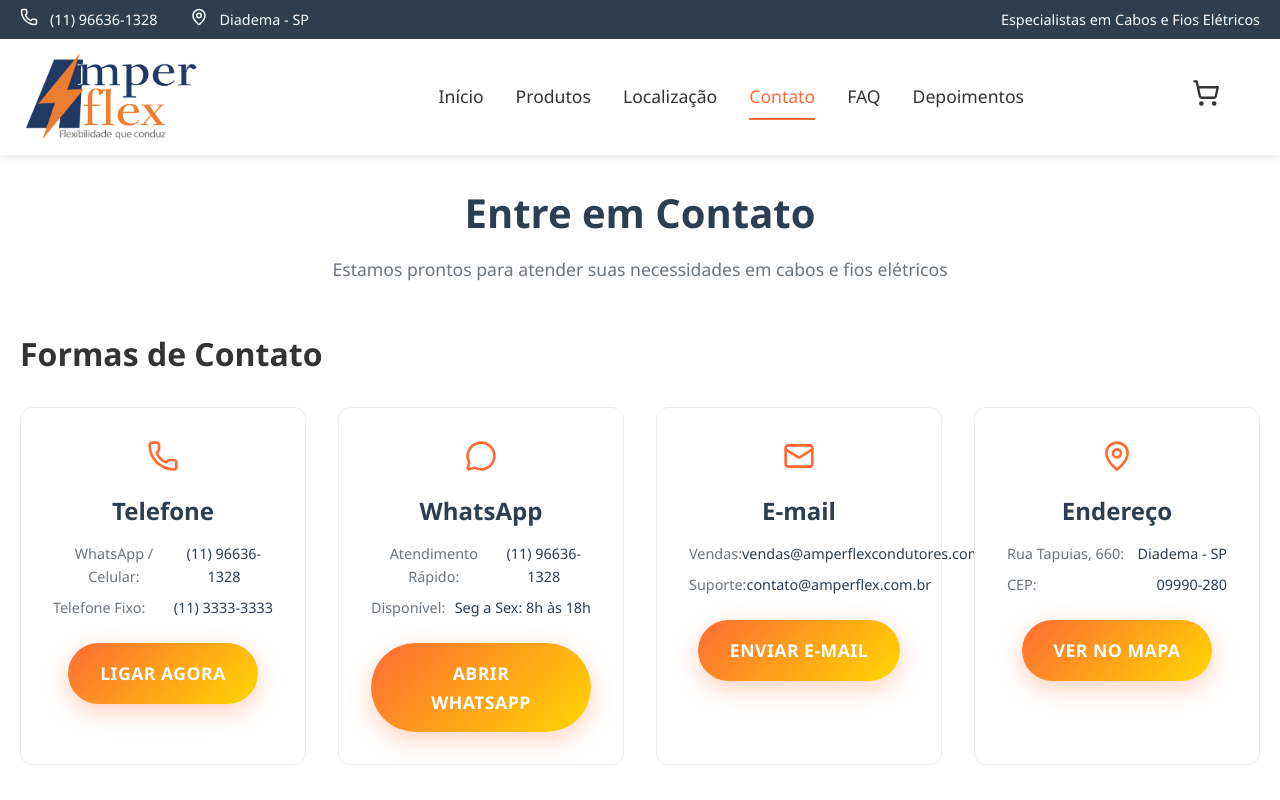
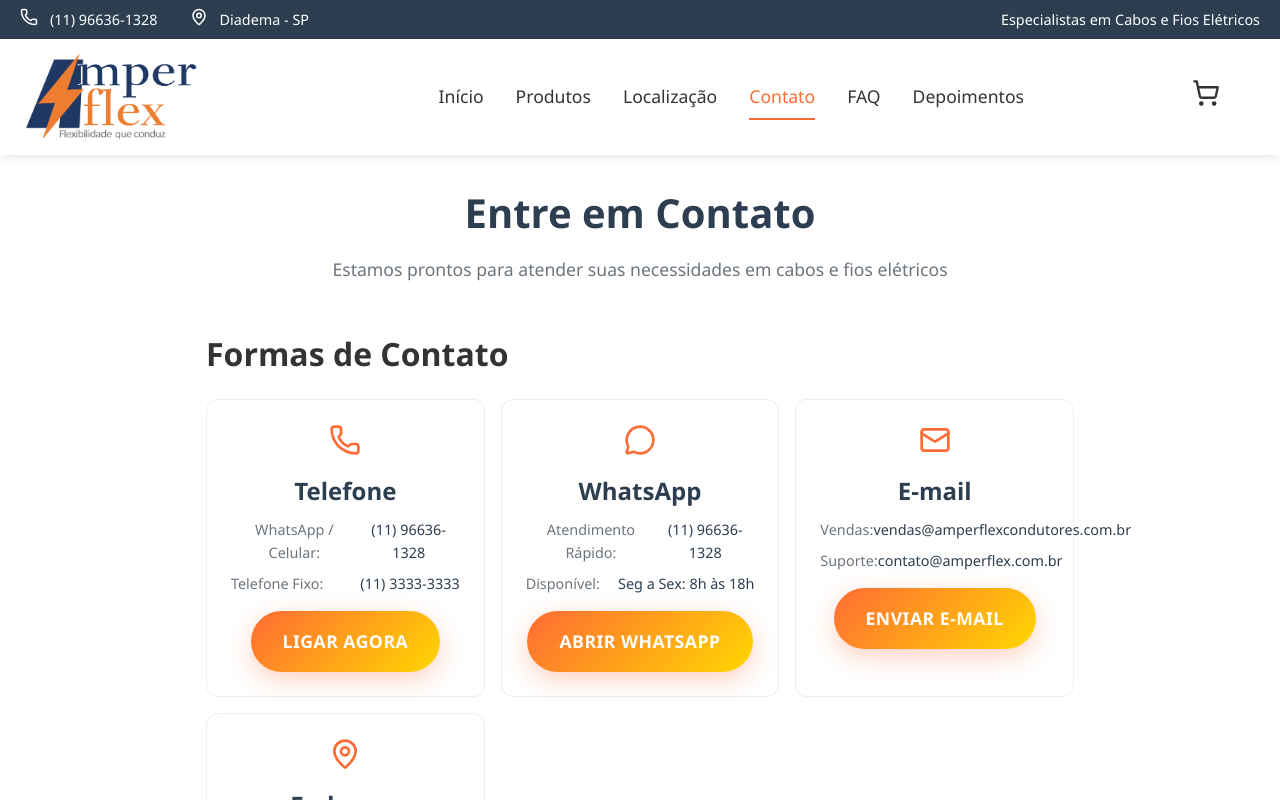
Before and after one commit to ShillyaRodgez/Amperflex, a React (Vite) app: page /Amperflex/contato in a window 1280 px wide. Shown: the top 800 px of the page. Built offline with nearby package versions, Linux system fonts and the light colour scheme.

Commit message:
Correção de espaçamentos

```diff
--- a/src/context/CartContext.jsx
+++ b/src/context/CartContext.jsx
@@ -113,7 +113,7 @@ export const CartProvider = ({ children }) => {
   }
 
   const generateWhatsAppMessage = () => {
-    let message = '*SOLICITAÇÃO DE ORÇAMENTO - AMPERFLEX*\n\n'
+    let message = '*ORÇAMENTO - AMPERFLEX*\n\n'
     message += '*Produtos solicitados:*\n\n'
 
     cartItems.forEach((item, index) => {
--- a/src/style.css
+++ b/src/style.css
@@ -1364,27 +1364,33 @@ p {
   padding: 2rem 0;
 }
 
+.contact .container {
+  max-width: 900px;
+  margin: 0 auto;
+  padding: 0 1rem;
+}
+
 .contact-content {
   display: grid;
-  gap: 4rem;
+  gap: 2.5rem;
 }
 
 .contact-methods {
-  margin-bottom: 3rem;
+  margin-bottom: 1.5rem;
 }
 
 .methods-grid {
   display: grid;
   grid-template-columns: repeat(auto-fit, minmax(250px, 1fr));
-  gap: 2rem;
-  margin-top: 2rem;
+  gap: 1rem;
+  margin-top: 1.5rem;
 }
 
 .method-card {
   background: white;
   border: 1px solid #eee;
   border-radius: 12px;
-  padding: 2rem;
+  padding: 1.5rem;
   text-align: center;
   transition: all 0.3s ease;
 }
@@ -1396,16 +1402,16 @@ p {
 
 .method-icon {
   color: #FF6B35;
-  margin-bottom: 1rem;
+  margin-bottom: 0.75rem;
 }
 
 .method-card h3 {
   color: #2c3e50;
+  margin-bottom: 0.75rem;
+}
+
+.method-info {
   margin-bottom: 1rem;
-}
-
-.method-info {
-  margin-bottom: 1.5rem;
 }
 
 .info-item {
@@ -1577,6 +1583,12 @@ p {
   padding: 2rem 0;
 }
 
+.faq .container {
+  max-width: 900px;
+  margin: 0 auto;
+  padding: 0 1rem;
+}
+
 .faq-search {
   margin-bottom: 3rem;
 }
@@ -1631,7 +1643,7 @@ p {
 .questions-list {
   display: flex;
   flex-direction: column;
-  gap: 1rem;
+  gap: 0.5rem;
 }
 
 .faq-item {
@@ -1645,12 +1657,13 @@ p {
   width: 100%;
   background: none;
   border: none;
-  padding: 1.5rem;
+  padding: 1rem 1.5rem;
   text-align: left;
   cursor: pointer;
   display: flex;
   justify-content: space-between;
   align-items: center;
+  gap: 1rem;
   font-size: 1rem;
   font-weight: 500;
   color: #2c3e50;
@@ -1662,7 +1675,7 @@ p {
 }
 
 .faq-answer {
-  padding: 0 1.5rem 1.5rem;
+  padding: 0 1.5rem 1rem;
   color: #6c757d;
   line-height: 1.7;
   border-top: 1px solid #f8f9fa;
```
